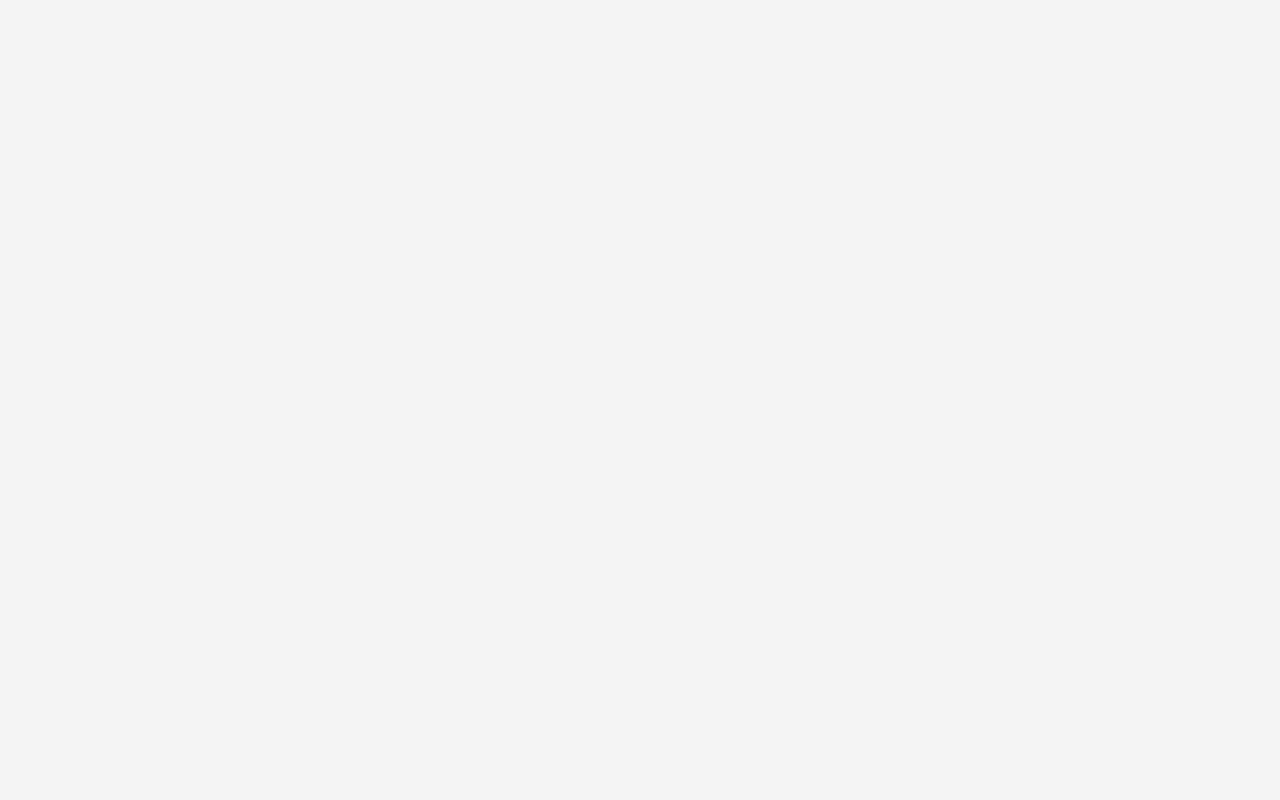
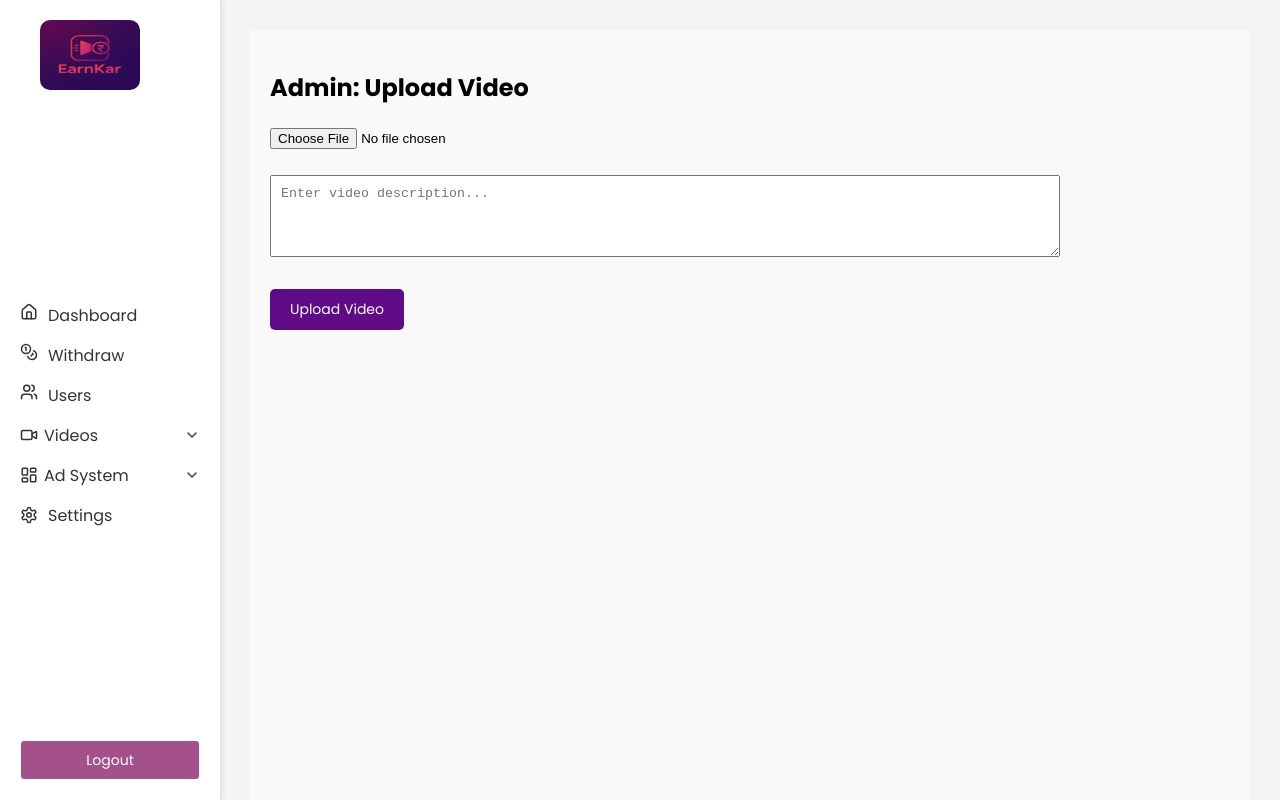
Before and after one commit to SaqibWaheed135/Earnkar-Dashboard, a React (Vite) app: page /video-upload in a window 1280 px wide. Before the commit this address had no page. Built offline with nearby package versions, Linux system fonts and the light colour scheme; sample sign-in values are in the browser's storage.

Commit message:
Completed upload video

```diff
--- a/src/App.jsx
+++ b/src/App.jsx
@@ -11,6 +11,7 @@ import AdList from './Pages/AdLists';
 import EditAdForm from './components/EditAdForm';
 import VideoListApproval from './Pages/ApprovalVideoList';
 import ApprovedVideoList from './Pages/ApprovedVideoList';
+import VideoUpload from './Pages/AdVideo';
 
 function App() {
   return (
@@ -46,6 +47,16 @@ function App() {
             <ProtectedRoute>
               <Layout>
                 <UsersList />
+              </Layout>
+            </ProtectedRoute>
+          }
+        />
+        <Route
+          path="/video-upload"
+          element={
+            <ProtectedRoute>
+              <Layout>
+                <VideoUpload />
               </Layout>
             </ProtectedRoute>
           }
--- /dev/null
+++ b/src/Pages/AdVideo.jsx
@@ -0,0 +1,97 @@
+import { useState } from 'react';
+import axios from 'axios';
+
+export default function VideoUpload() {
+    const [video, setVideo] = useState(null);
+    const [description, setDescription] = useState('');
+    const [uploading, setUploading] = useState(false);
+    const [message, setMessage] = useState('');
+
+    const handleVideoChange = (e) => {
+        setVideo(e.target.files[0]);
+    };
+
+    const handleUpload = async () => {
+        if (!video || !description) {
+            setMessage('Please select a video and write a description.');
+            return;
+        }
+
+        try {
+            setUploading(true);
+            setMessage('Requesting upload URL...');
+
+            // Step 1: Get signed upload and view URLs
+            const signedRes = await axios.post('https://earnkar-backend-code.vercel.app/api/auth/uploadVideo', {
+                fileName: video.name,
+                fileType: video.type,
+            });
+
+            const { uploadUrl, fileUrl } = signedRes.data;
+
+            // Step 2: Upload video to Wasabi
+            setMessage('Uploading video to storage...');
+
+            await fetch(uploadUrl, {
+                method: 'PUT',
+                headers: {
+                    'Content-Type': video.type,
+                },
+                body: video,
+            });
+
+            // Step 3: Save video record to DB with signed fileUrl
+            setMessage('Saving video metadata to database...');
+
+            const saveRes = await axios.post('https://earnkar-backend-code.vercel.app/api/auth/addVideo', {
+                uri: fileUrl, // ✅ signed 7-day getObject URL
+                user: 'EarnKar Team',
+                avatar: 'https://cdn-icons-png.flaticon.com/128/7641/7641727.png',
+                description,
+                isAdmin: true,
+            });
+
+            if (saveRes.status === 200) {
+                setMessage('Video uploaded and saved successfully!');
+                setVideo(null);
+                setDescription('');
+            } else {
+                setMessage('Failed to save video');
+            }
+        } catch (err) {
+            console.error('Upload error:', err);
+            setMessage('Error uploading video');
+        } finally {
+            setUploading(false);
+        }
+    };
+
+    return (
+        <div className="withdraw-container">
+            <h2>Admin: Upload Video</h2>
+            <input type="file" accept="video/*" onChange={handleVideoChange} />
+            <br /><br />
+            <textarea
+                placeholder="Enter video description..."
+                rows="4"
+                style={{ width: '80%', padding: 10 }}
+                value={description}
+                onChange={(e) => setDescription(e.target.value)}
+            />
+            <br /><br />
+            <button onClick={handleUpload} disabled={uploading} style={{
+                backgroundColor: '#5F0A87',
+                color: 'white',
+                border: 'none',
+                padding: '10px 20px',
+                borderRadius: '5px',
+                cursor: 'pointer',
+                fontSize: '14px',
+                fontFamily: 'Poppins',
+            }}>
+                {uploading ? 'Uploading...' : 'Upload Video'}
+            </button>
+            <p>{message}</p>
+        </div>
+    );
+}
--- a/src/Pages/ApprovedVideoList.jsx
+++ b/src/Pages/ApprovedVideoList.jsx
@@ -73,6 +73,23 @@ export default function ApprovedVideoList() {
   return (
     <div className="withdraw-container">
       <h1 className="withdraw-heading">Approved Videos</h1>
+   <div style={{ marginBottom: '20px' }}>
+        <button
+          onClick={() => navigate('/video-upload')} // ✅ Update with correct route
+          style={{
+            backgroundColor: '#5F0A87',
+            color: 'white',
+            border: 'none',
+            padding: '10px 20px',
+            borderRadius: '5px',
+            cursor: 'pointer',
+            fontSize: '14px',
+            fontFamily: 'Poppins',
+          }}
+        >
+          ➕ Add Video
+        </button>
+      </div>
 
       {message && <p>{message}</p>}
       {loading ? (
--- a/src/Pages/Dashboard.jsx
+++ b/src/Pages/Dashboard.jsx
@@ -17,7 +17,7 @@ export default function Dashboard() {
       <h1 style={{ fontSize: '24px', fontWeight: 'bold', marginBottom: '20px' }}>Dashboard</h1>
       <div className="cards">
         <div className="card">
-          <div>Total Customers</div>
+          <div>Total Users</div>
           <div style={{ fontSize: '20px', fontWeight: 'bold' }}>567,899</div>
         </div>
         <div className="card">
@@ -25,11 +25,11 @@ export default function Dashboard() {
           <div style={{ fontSize: '20px', fontWeight: 'bold' }}>$3,465 M</div>
         </div>
         <div className="card">
-          <div>Total Orders</div>
+          <div>Total Videos</div>
           <div style={{ fontSize: '20px', fontWeight: 'bold' }}>1,136 M</div>
         </div>
         <div className="card">
-          <div>Total Returns</div>
+          <div>Total Withdrawal</div>
           <div style={{ fontSize: '20px', fontWeight: 'bold' }}>1,789</div>
         </div>
       </div>
--- a/src/Pages/Users.jsx
+++ b/src/Pages/Users.jsx
@@ -102,6 +102,7 @@ export default function UsersList() {
                                                 padding: '6px 12px',
                                                 borderRadius: '5px',
                                                 cursor: 'pointer',
+                                                fontFamily:'poppins'
                                             }}
                                         >
                                             Delete
--- a/src/Pages/Withdraw.jsx
+++ b/src/Pages/Withdraw.jsx
@@ -81,6 +81,7 @@ export default function Withdraw() {
                                             <button
                                                 onClick={() => handleComplete(w._id)}
                                                 className="complete-btn"
+                                                style={{fontFamily:'poppins'}}
                                             >
                                                 Mark Complete
                                             </button>
--- a/src/components/Sidebar.jsx
+++ b/src/components/Sidebar.jsx
@@ -8,6 +8,8 @@ import {
   LayoutDashboard,
   List,
   Video,
+  UploadCloud,
+  Coins
 } from 'lucide-react';
 import { Link, useNavigate } from 'react-router-dom';
 import Logo from '../assets/eanrkarlogo.png';
@@ -54,7 +56,7 @@ export default function Sidebar() {
       <nav>
         <ul>
           <li><Link to="/dashboard"><Home size={18} /> Dashboard</Link></li>
-          <li><Link to="/withdraw"><Banknote size={18} /> Withdraw</Link></li>
+          <li><Link to="/withdraw"><Coins size={18} /> Withdraw</Link></li>
           <li><Link to="/users"><Users size={18} /> Users</Link></li>
 
           {/* ✅ Videos Dropdown */}
@@ -76,15 +78,23 @@ export default function Sidebar() {
           {videoMenuOpen && (
             <ul style={{ paddingLeft: '20px', marginTop: '5px' }}>
               <li>
-                <Link to="/video-approval" style={{ display: 'flex', alignItems: 'center', gap: 6,fontSize:14 }}>
+                <Link to="/video-upload" style={{ display: 'flex', alignItems: 'center', gap: 6, fontSize: 14 }}>
+                  <UploadCloud size={16} /> Upload Videos
+                </Link>
+              </li>
+
+              <li>
+                <Link to="/video-approval" style={{ display: 'flex', alignItems: 'center', gap: 6, fontSize: 14 }}>
                   <List size={16} /> Approval Videos
                 </Link>
               </li>
               <li>
-                <Link to="/approved-video" style={{ display: 'flex', alignItems: 'center', gap: 6, fontSize:14 }}>
+                <Link to="/approved-video" style={{ display: 'flex', alignItems: 'center', gap: 6, fontSize: 14 }}>
                   <List size={16} /> Approved Videos
                 </Link>
               </li>
+
+
             </ul>
           )}
 
@@ -108,7 +118,7 @@ export default function Sidebar() {
             <ul style={{ paddingLeft: '20px', marginTop: '5px' }}>
               <li>
                 <Link to="/ads" style={{ display: 'flex', alignItems: 'center', gap: 6 }}>
-                  <LayoutDashboard size={16} /> Add Ad
+                  <UploadCloud size={16} /> Add Ad
                 </Link>
               </li>
               <li>
@@ -143,6 +153,7 @@ const styles = {
     transition: 'backgroundColor 0.2s ease',
     width: '100%',
     height: 40,
+    fontFamily: 'Poppins',
   },
   modalOverlay: {
     position: 'fixed',
--- a/src/index.css
+++ b/src/index.css
@@ -12,7 +12,7 @@ body {
 }
 
 .sidebar {
-  width: 205px;
+  width: 220px;
   background-color: #fff;
   box-shadow: 2px 0 5px rgba(0, 0, 0, 0.1);
   display: flex;
@@ -99,6 +99,13 @@ a {
   margin-bottom: 20px;
 }
 
+.videolist-table {
+  width: 100%;
+  border-collapse: collapse;
+  background-color: #fff;
+  border: 1px solid #ddd;
+  margin-top:20px;
+}
 /* Table styling */
 .withdraw-table {
   width: 100%;
```
Also changed, not shown: src/Pages/ApprovalVideoList.jsx (+23 -1 lines).
